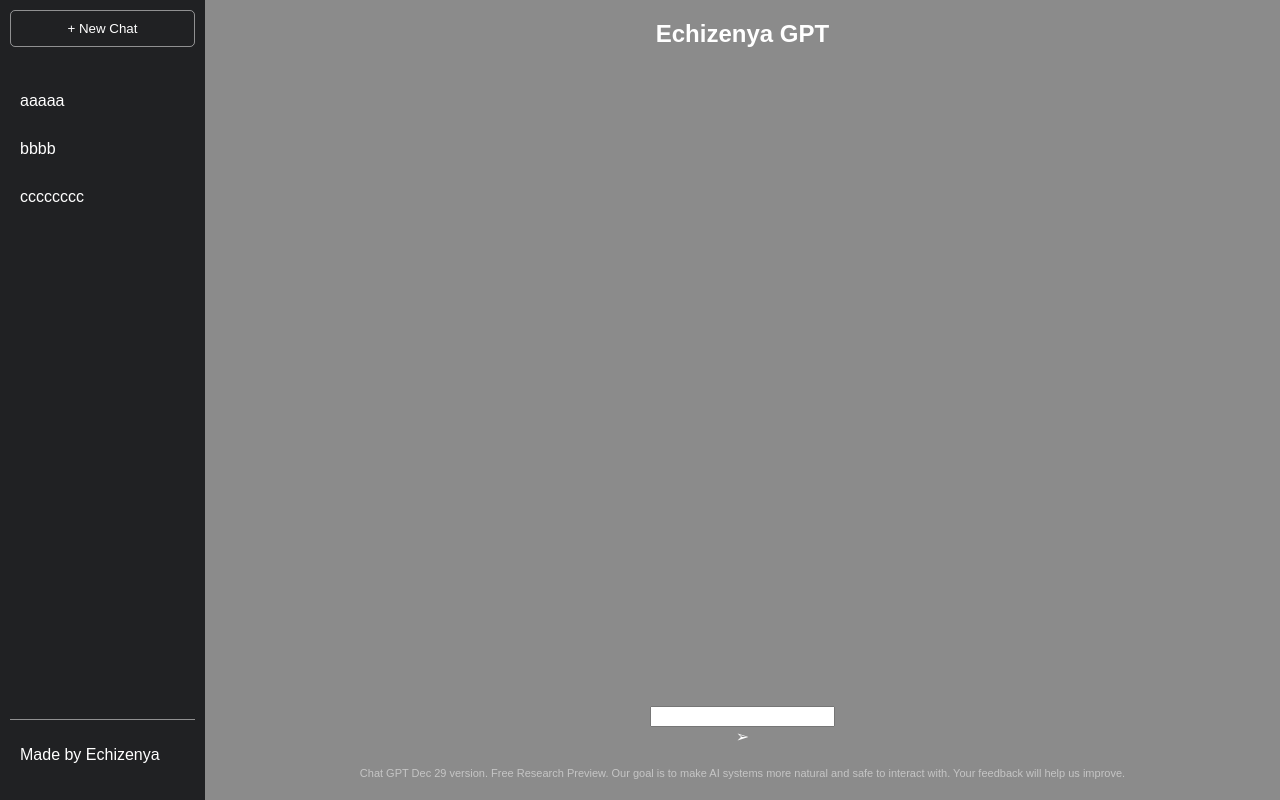
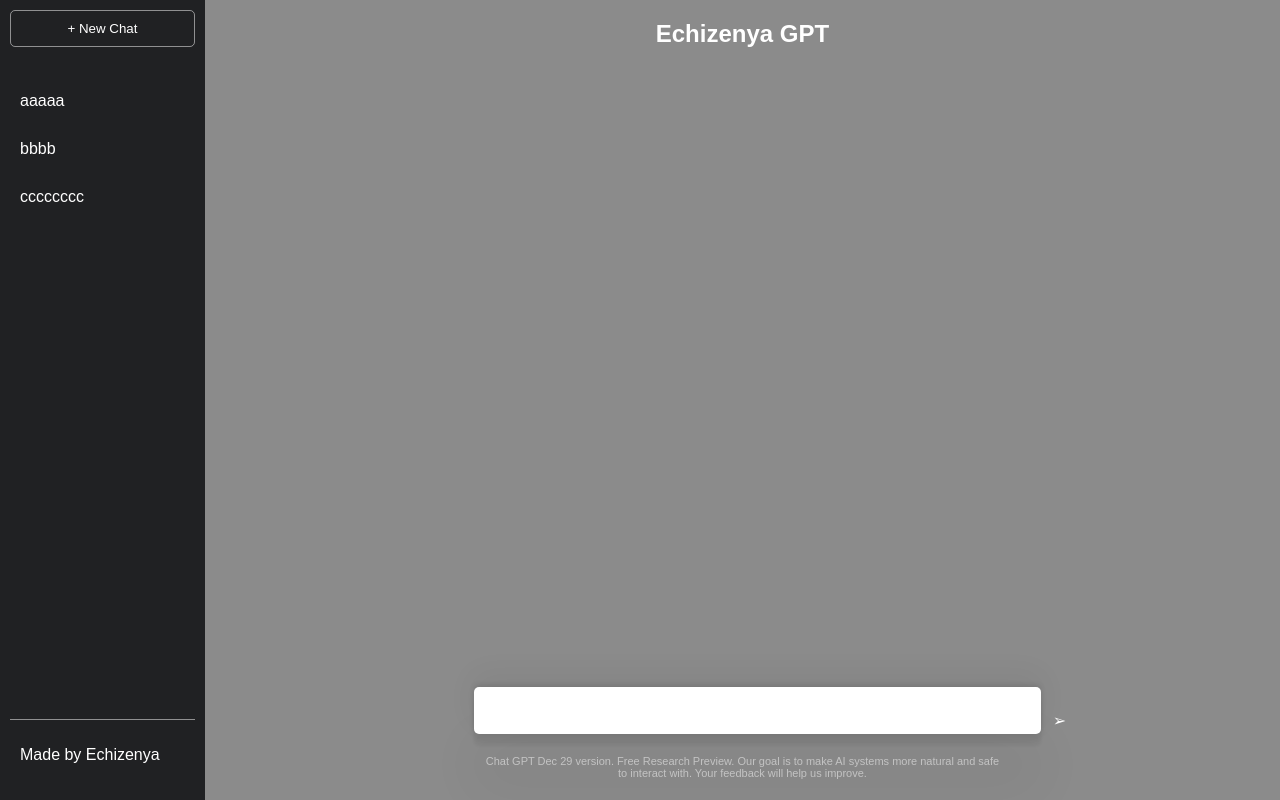
Before and after one commit to echizenyayota/react-chatgpt-clone_20240131, a React (Create React App) app: page / in a window 1280 px wide. Built offline with nearby package versions, Linux system fonts and the light colour scheme.

Commit message:
Styling the elements in the input-container

```diff
--- a/src/index.css
+++ b/src/index.css
@@ -65,3 +65,41 @@
   font-size: 11px;
   padding: 10px;
 }
+
+.bottom-section {
+ width: 100%;
+ display: flex;
+ flex-direction: column;
+ justify-content: center;
+ align-items: center;
+}
+
+.input-container {
+  position: relative;
+  width: 100%;
+  max-width: 50%;
+}
+
+input {
+  width: 100%;
+  border: none;
+  font-size: 20px;
+  padding: 12px 15px;
+  border-radius: 5px;
+  box-shadow: rgba(0, 0, 0, 0.05) 0 54px 55px,
+  rgba(0, 0, 0, 0.05) 0 -12px 30px,
+  rgba(0, 0, 0, 0.05) 0 4px 6px,
+  rgba(0, 0, 0, 0.05) 0 12px 3px,
+  rgba(0, 0, 0, 0.09) 0 -3px 5px
+}
+
+input:focus {
+  outline: none;
+}
+
+#submit {
+  position: absolute;
+  bottom: 70px;
+  right: -55px;
+  cursor: pointer;
+}
```
